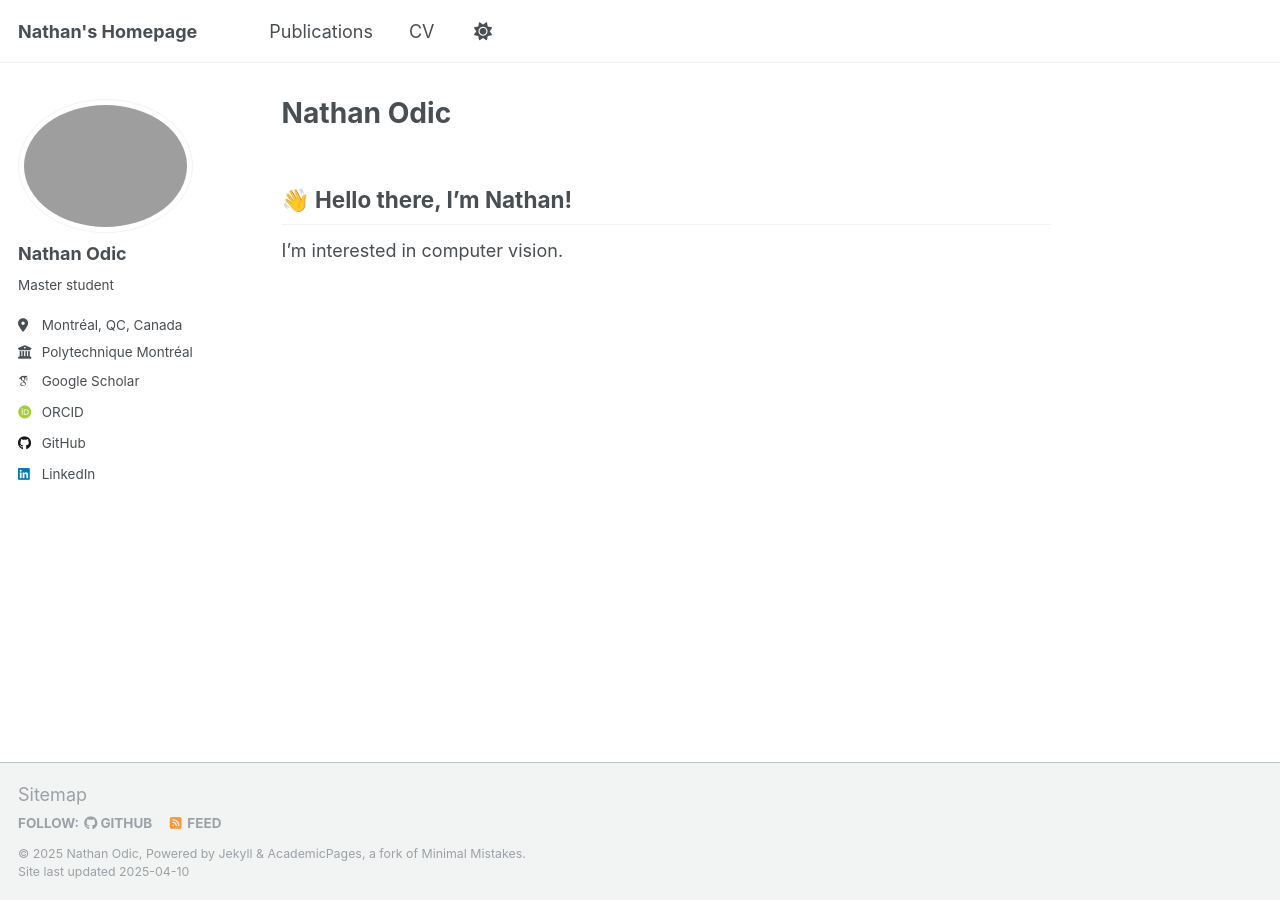
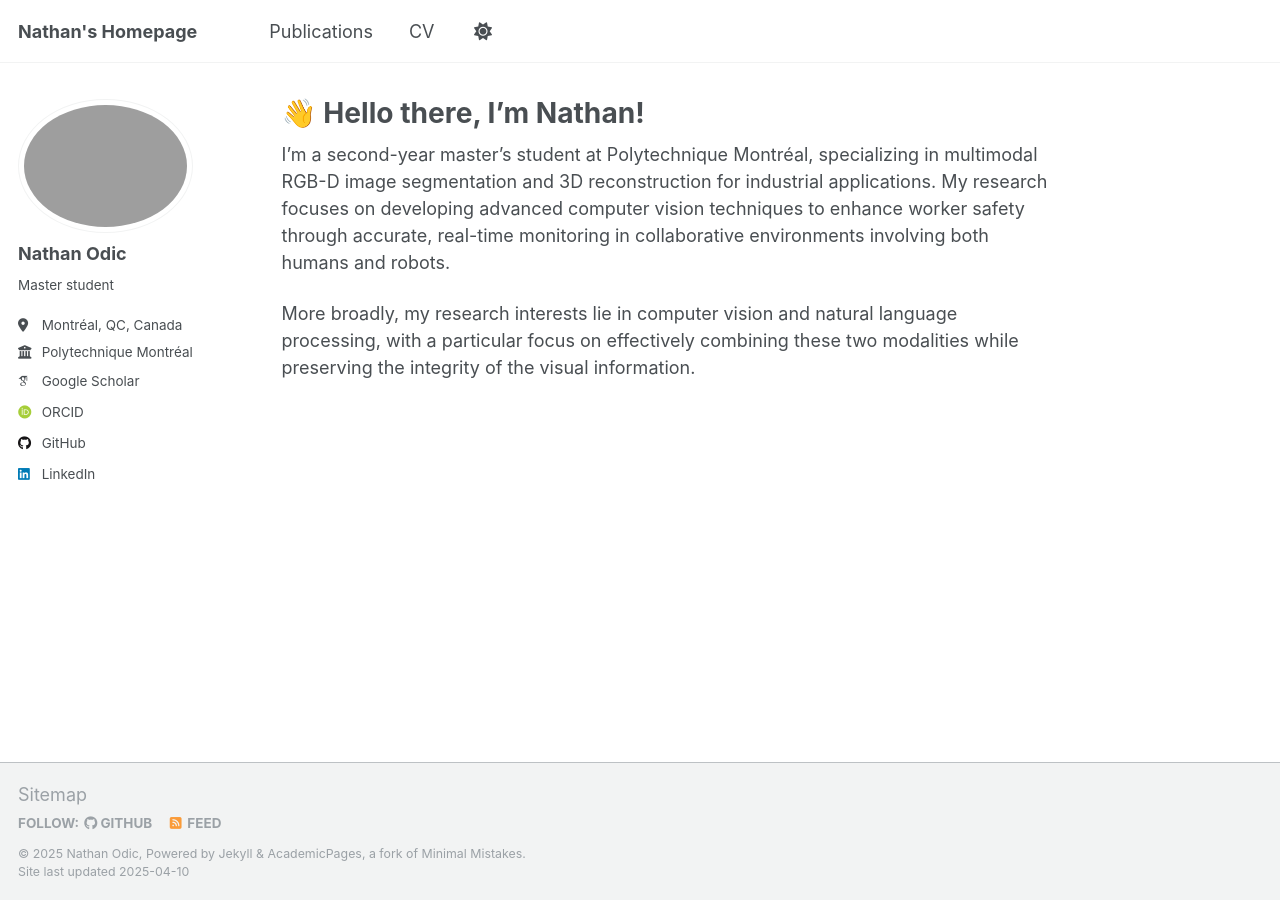
Before and after one commit to NathanOD/nathanod.github.io, a Jekyll site: the page built from _pages/about.md, in a window 1280 px wide. Built offline with Jekyll 4.4.1, drawn with Linux system fonts in a browser that asks for light colours; some web fonts are replaced.

Commit message:
added research interests

```diff
--- a/_pages/about.md
+++ b/_pages/about.md
@@ -1,12 +1,12 @@
 ---
 permalink: /
-title: "Nathan Odic"
+title: "👋 Hello there, I'm Nathan!"
 author_profile: true
 redirect_from:
   - /about/
   - /about.html
 ---
 
-👋 Hello there, I'm Nathan!
-------
-I'm interested in computer vision.
+I'm a second-year master's student at Polytechnique Montréal, specializing in multimodal RGB-D image segmentation and 3D reconstruction for industrial applications. My research focuses on developing advanced computer vision techniques to enhance worker safety through accurate, real-time monitoring in collaborative environments involving both humans and robots.
+
+More broadly, my research interests lie in computer vision and natural language processing, with a particular focus on effectively combining these two modalities while preserving the integrity of the visual information.
```
